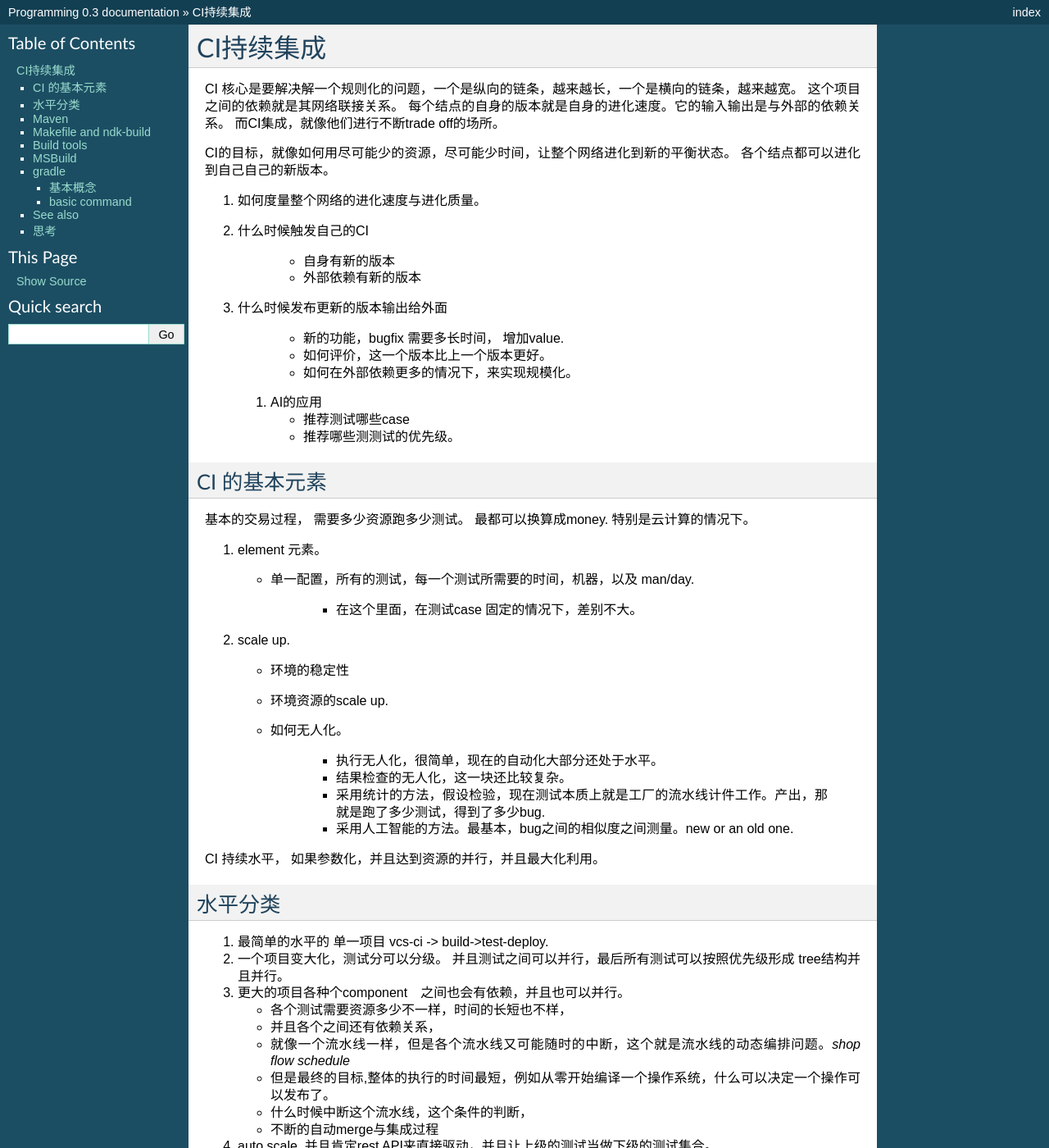
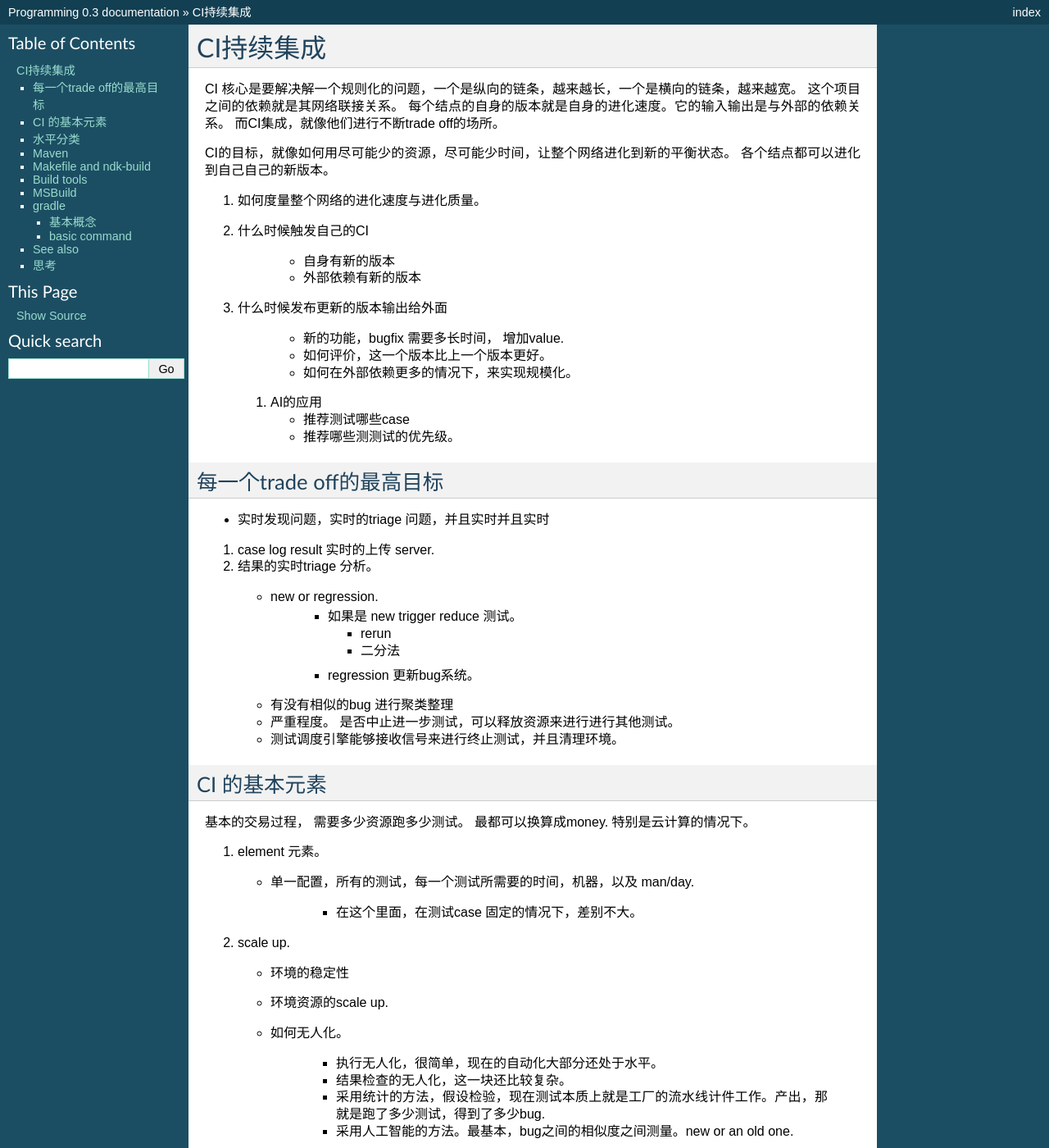
Before and after one commit to gwli/Programming, a Sphinx documentation site: the page built from source/content/Stage_2/ContinuousIntegration.rst, in a window 1280 px wide and 1400 px high. Shown: the whole window at 82% size. Built offline with Sphinx 7.4.7, drawn with Linux system fonts in a browser that asks for light colours.

Commit message:
实时结果反馈

```diff
--- a/source/content/Stage_2/ContinuousIntegration.rst
+++ b/source/content/Stage_2/ContinuousIntegration.rst
@@ -24,6 +24,26 @@ CI的目标，就像如何用尽可能少的资源，尽可能少时间，让整
 
     * 推荐测试哪些case
     * 推荐哪些测测试的优先级。
+
+每一个trade off的最高目标
+=========================
+
+* 实时发现问题，实时的triage 问题，并且实时并且实时
+
+1. case log result 实时的上传 server.
+2. 结果的实时triage 分析。
+
+   * new or regression.
+      * 如果是 new trigger reduce 测试。
+
+        * rerun
+        * 二分法
+
+      * regression 更新bug系统。
+
+   * 有没有相似的bug 进行聚类整理
+   * 严重程度。 是否中止进一步测试，可以释放资源来进行进行其他测试。
+   * 测试调度引擎能够接收信号来进行终止测试，并且清理环境。
 
 
 CI 的基本元素
```
